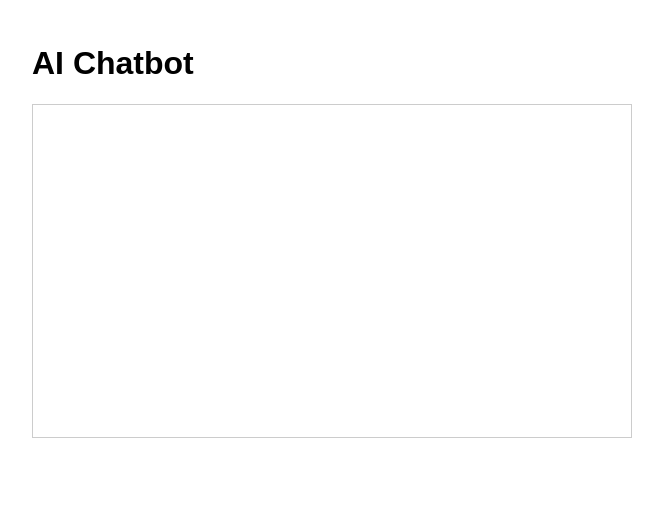
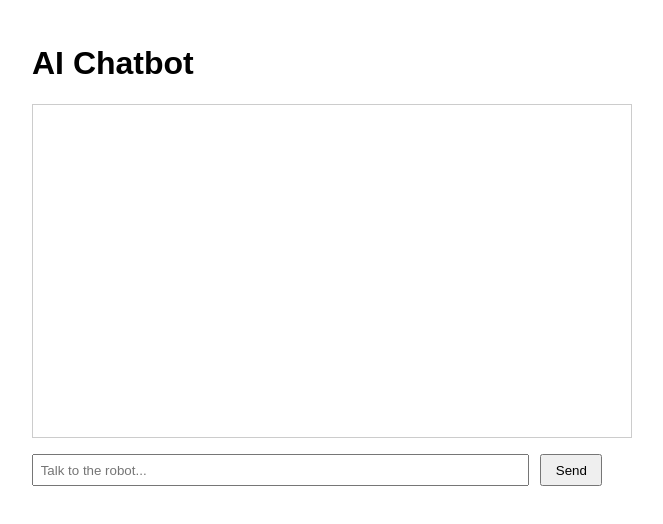
Before and after one commit to MJSBDLK/cohere-integration, a SvelteKit app: page / in a window 1280 px wide. Shown: the top 524 px of the page, without its empty margins (308-971 px from the left). Built offline with nearby package versions, Linux system fonts and the light colour scheme.

Commit message:
Actually finished writing the chat inputs this time

```diff
--- a/src/routes/+page.svelte
+++ b/src/routes/+page.svelte
@@ -27,6 +27,12 @@
 			<p><strong>{message.user}:</strong> {message.text}</p>
 		{/each}
 	</div>
+	<input
+		bind:value={input}
+		on:keydown={(e) => e.key === 'Enter' && sendMessage()}
+		placeholder="Talk to the robot..."
+	/>
+	<button on:click={sendMessage}>Send</button>
 </div>
 
 <style>
```
